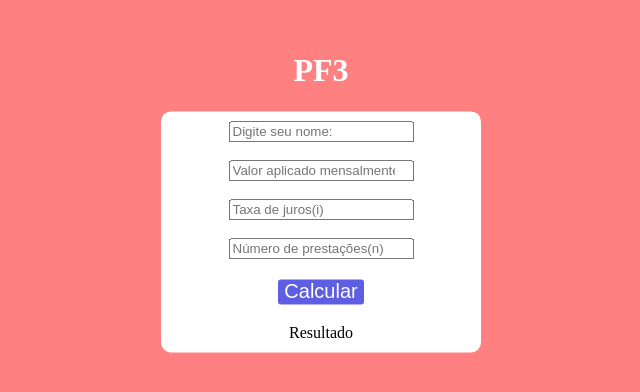
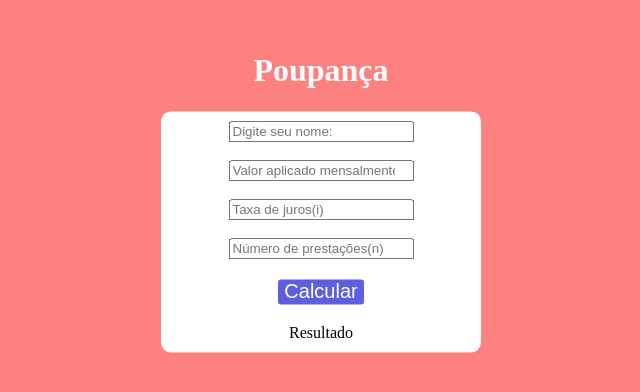
Before and after one commit to lucas-spg38/PF3_lucas, a plain HTML site: page index.html in a window 1280 px wide. Shown: the part 168-560 px from the top of the page, without its empty margins (327-967 px from the left). Drawn offline with Linux system fonts and the light colour scheme.

Commit message:
Update index.html

```diff
--- a/index.html
+++ b/index.html
@@ -5,7 +5,7 @@
     <meta http-equiv="X-UA-Compatible" content="IE=edge">
     <meta name="viewport" content="width=device-width, initial-scale=1.0">
     <link rel="stylesheet" href="style.css">
-    <title>Poupança</title>
+    <title>PF3</title>
 </head>
 <body>
 
@@ -13,7 +13,7 @@
 
 <div class="tudo">
   <header>
-      <h1>PF3</h1>
+      <h1>Poupança</h1>
   </header>
   <section>
         <input class="input"   type="text" id="nome" placeholder="Digite seu nome:"><Br><Br>
```
